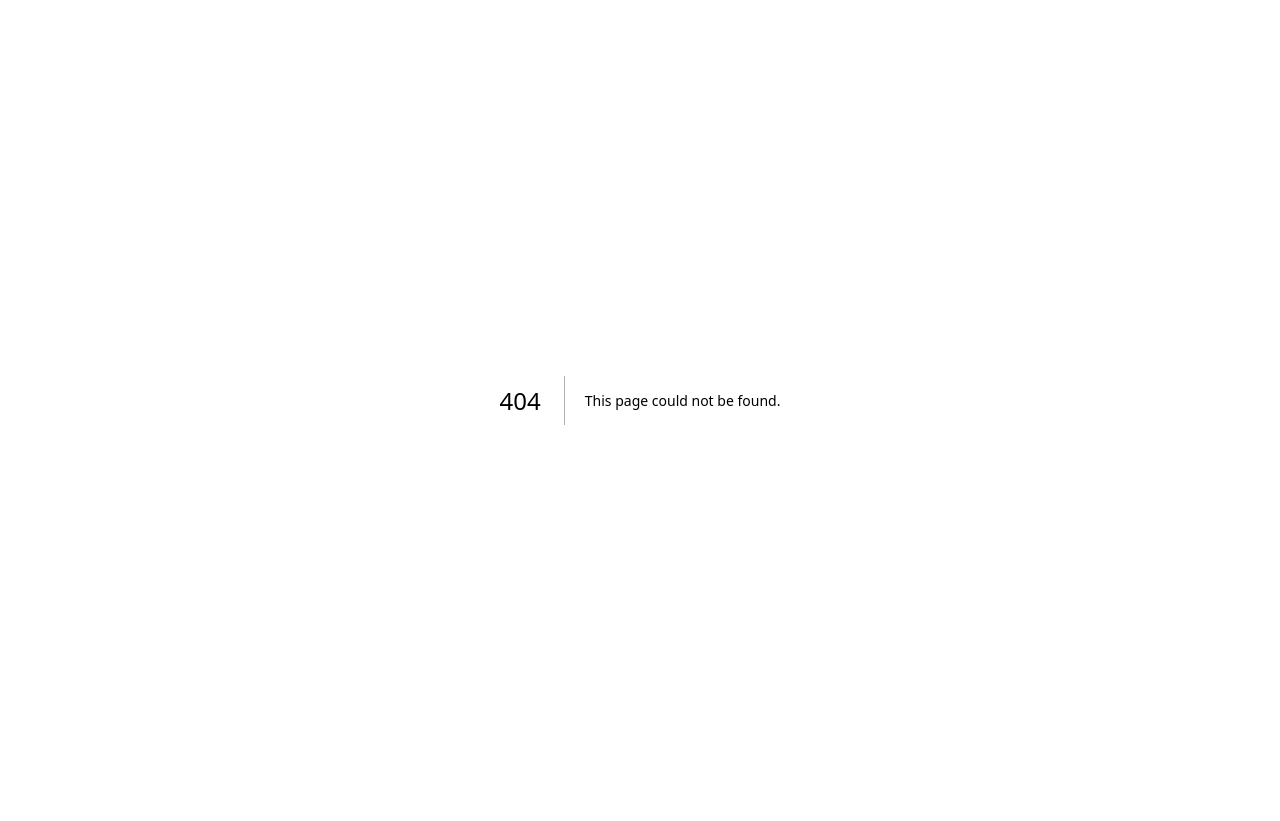
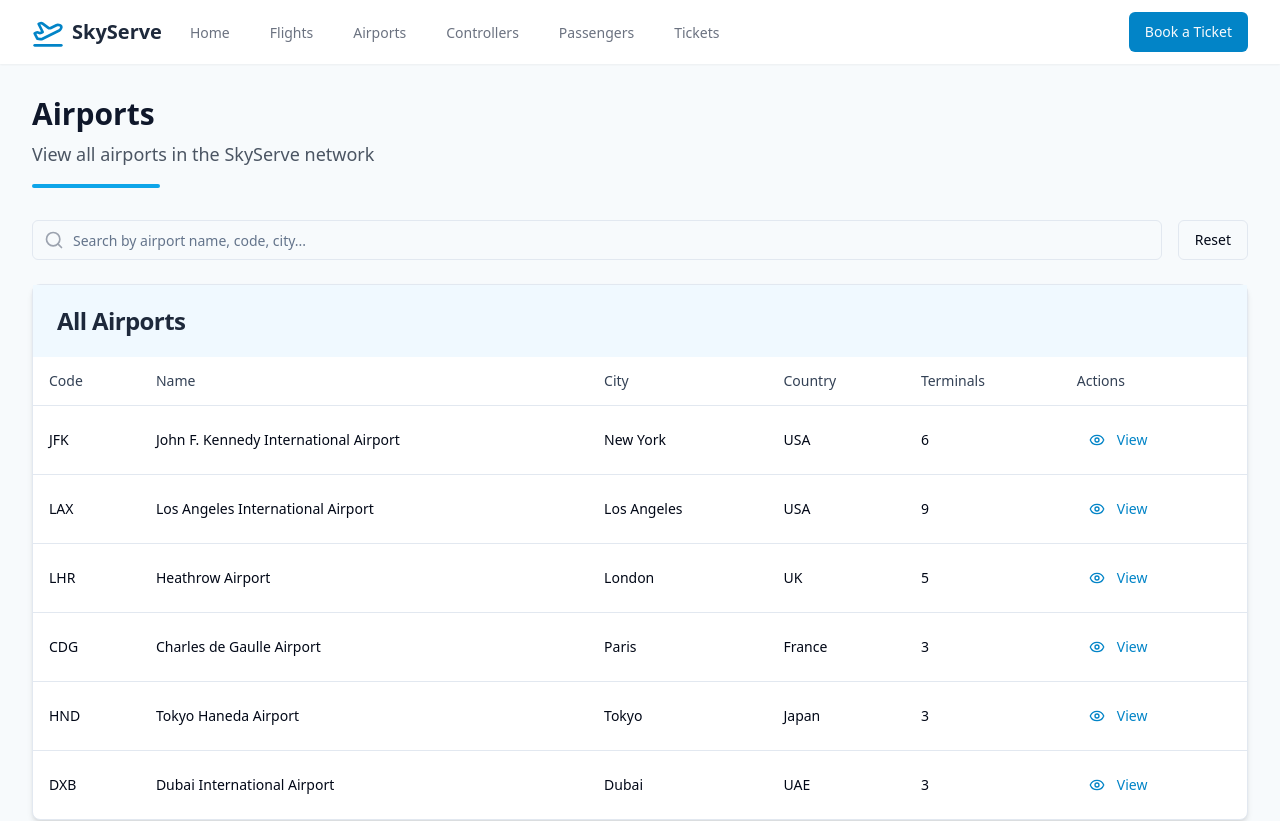
Before and after one commit to Subtilizer28/SkyServe, a Next.js app: page /airports in a window 1280 px wide. Before the commit this address had no page. Shown: the top 821 px of the page. Before the commit the page ends 800 px from the top, so only its background shows below. Built offline with nearby package versions, Linux system fonts and the light colour scheme.

Commit message:
feat: airports page

```diff
--- /dev/null
+++ b/src/app/airports/page.tsx
@@ -0,0 +1,76 @@
+"use client";
+import { useState } from "react";
+import { Button } from "@/components/ui/button";
+import { Input } from "@/components/ui/input";
+import Navbar from "@/components/Navbar";
+import Footer from "@/components/Footer";
+import PageHeader from "@/components/PageHeader";
+import DataTable from "@/components/DataTable";
+import { airports } from "@/data/mockData";
+import { Search } from "lucide-react";
+import { type Airport } from "@/lib/types";
+
+const AirportsPage = () => {
+  const [searchTerm, setSearchTerm] = useState("");
+
+  const filteredAirports = airports.filter((airport) => {
+    const searchValue = searchTerm.toLowerCase();
+    return (
+      airport.name.toLowerCase().includes(searchValue) ||
+      airport.code.toLowerCase().includes(searchValue) ||
+      airport.city.toLowerCase().includes(searchValue) ||
+      airport.country.toLowerCase().includes(searchValue)
+    );
+  });
+
+  const columns: { key: keyof Airport; title: string }[] = [
+    { key: "code", title: "Code" },
+    { key: "name", title: "Name" },
+    { key: "city", title: "City" },
+    { key: "country", title: "Country" },
+    { key: "terminals", title: "Terminals" },
+  ];
+
+  return (
+    <div className="flex flex-col min-h-screen">
+      <Navbar />
+
+      <main className="flex-grow">
+        <div className="page-container">
+          <PageHeader
+            title="Airports"
+            description="View all airports in the SkyServe network"
+          />
+
+          <div className="mb-6 flex flex-col sm:flex-row gap-4">
+            <div className="relative flex-grow">
+              <Input
+                type="text"
+                placeholder="Search by airport name, code, city..."
+                value={searchTerm}
+                onChange={(e) => setSearchTerm(e.target.value)}
+                className="pl-10"
+              />
+              <Search className="absolute left-3 top-2.5 h-5 w-5 text-gray-400" />
+            </div>
+
+            <Button onClick={() => setSearchTerm("")} variant="outline">
+              Reset
+            </Button>
+          </div>
+
+          <DataTable
+            title="All Airports"
+            columns={columns}
+            data={filteredAirports}
+            linkPath="/airports"
+          />
+        </div>
+      </main>
+
+      <Footer />
+    </div>
+  );
+};
+
+export default AirportsPage;
--- /dev/null
+++ b/src/lib/types.ts
@@ -0,0 +1,32 @@
+export interface Flight {
+  id: string;
+  flightNumber: string;
+  airline: string;
+  departureAirport: string;
+  arrivalAirport: string;
+  departureTime: string;
+  arrivalTime: string;
+  status: string;
+  aircraft: string;
+  gate: string;
+  terminal: string;
+  assignedController: string;
+}
+
+export interface Controller {
+  id: string;
+  name: string;
+  position: string;
+  airports: string[];
+  contactNumber: string;
+  email: string;
+}
+
+export interface Airport {
+  id: string;
+  name: string;
+  code: string;
+  city: string;
+  country: string;
+  terminals: number;
+}
```
